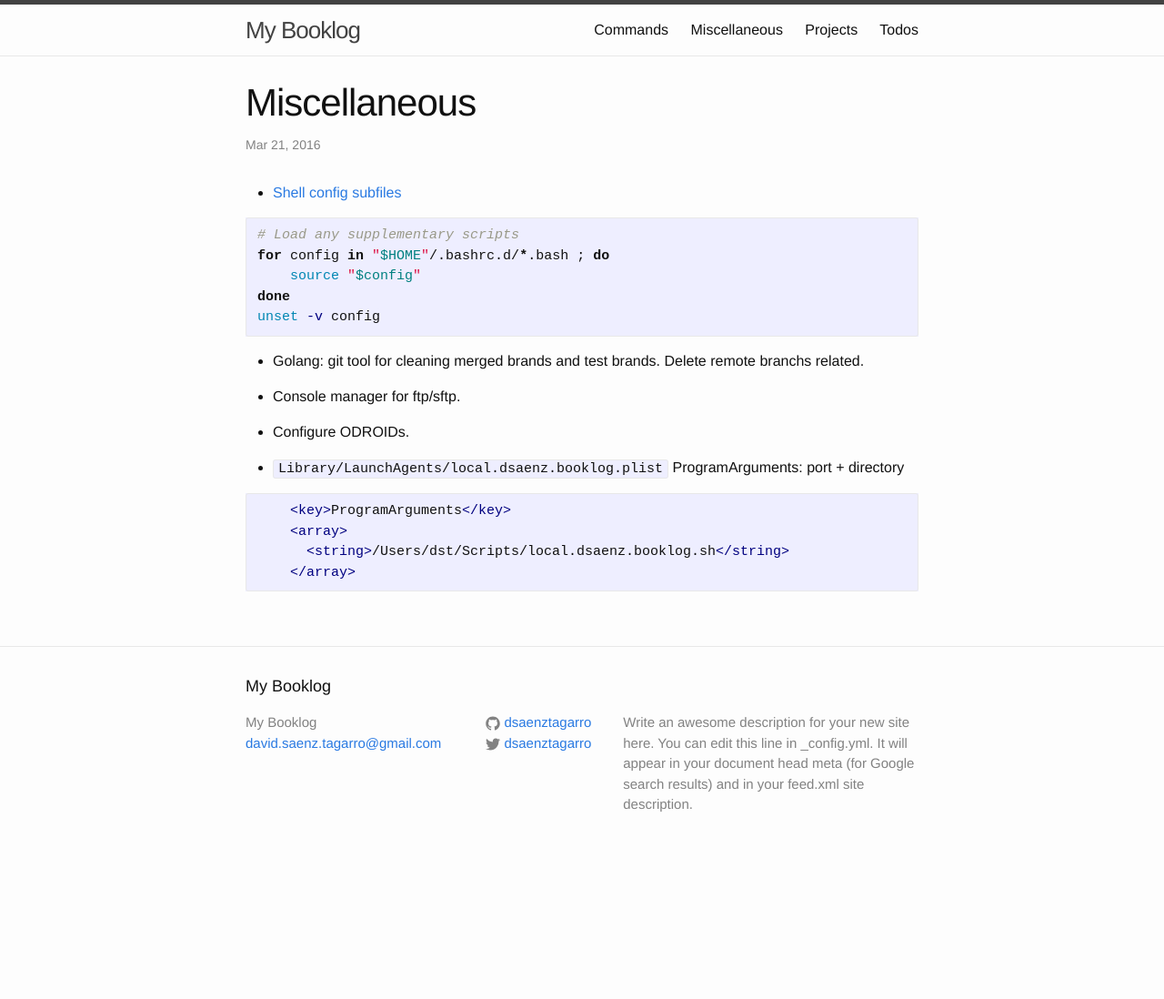
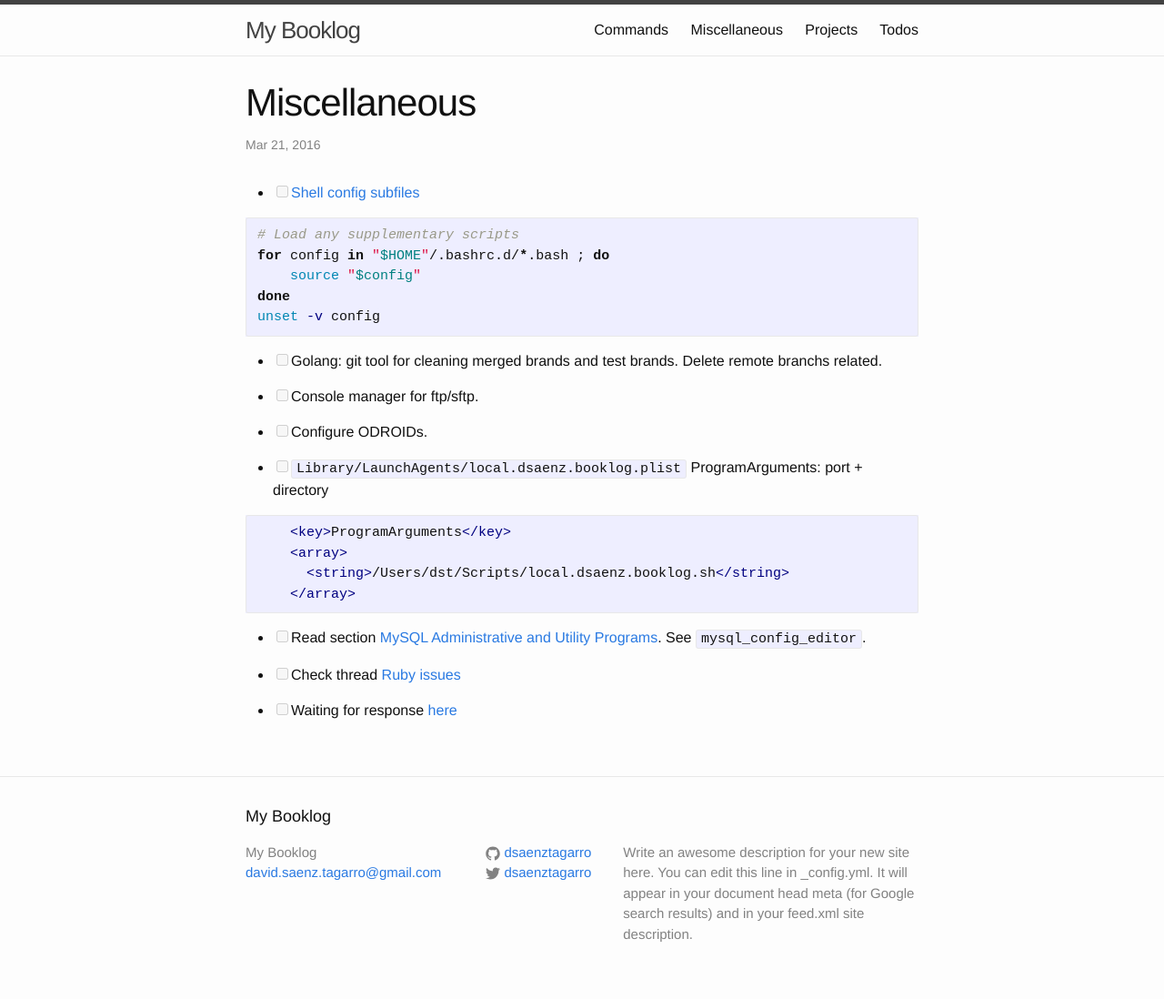
Before and after one commit to dsaenztagarro/booklog, a Jekyll site: the page built from _todos/miscellaneous.md, in a window 1280 px wide. Shown: the whole page at 91% size. Built offline with Jekyll 4.4.1, drawn with Linux system fonts in a browser that asks for light colours; before the commit the page ends 956 px from its top, so only the background shows below that.

Commit message:
Adds langs notes

````diff
--- a/_todos/miscellaneous.md
+++ b/_todos/miscellaneous.md
@@ -5,7 +5,7 @@ date:   2016-03-21 05:00:00 +0100
 categories: todo
 ---
 
-- [Shell config subfiles](http://blog.sanctum.geek.nz/shell-config-subfiles/)
+- [ ] [Shell config subfiles](http://blog.sanctum.geek.nz/shell-config-subfiles/)
 
 ```bash
 # Load any supplementary scripts
@@ -29,3 +29,9 @@ unset -v config
       <string>/Users/dst/Scripts/local.dsaenz.booklog.sh</string>
     </array>
 ```
+
+- [ ] Read section [MySQL Administrative and Utility Programs](https://dev.mysql.com/doc/refman/5.7/en/programs-admin-utils.html). See `mysql_config_editor`.
+
+- [ ] Check thread [Ruby issues](https://bugs.ruby-lang.org/issues/8781)
+
+- [ ] Waiting for response [here](https://platform.github.community/t/issueid-comment-id-between-v3-and-graphql/2510/4)
````
Also changed, not shown: other parts of _todos/miscellaneous.md (+4 -4 lines), _projects/haskell.md (+2 -1 lines), _projects/ruby.md (+0 -10 lines).
